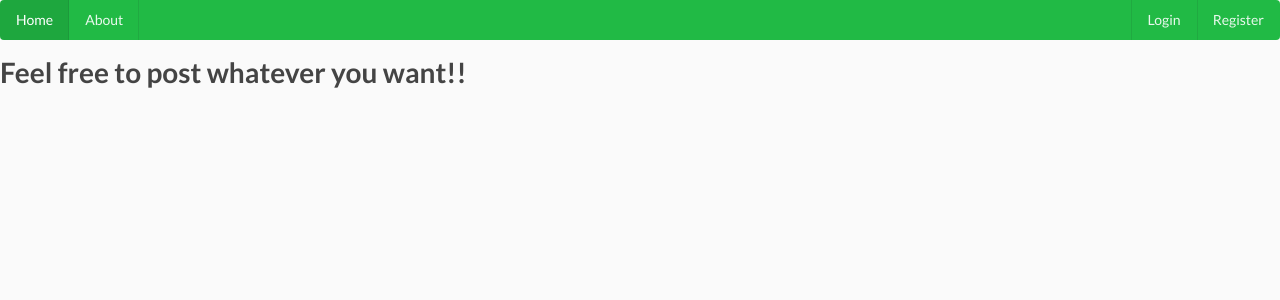
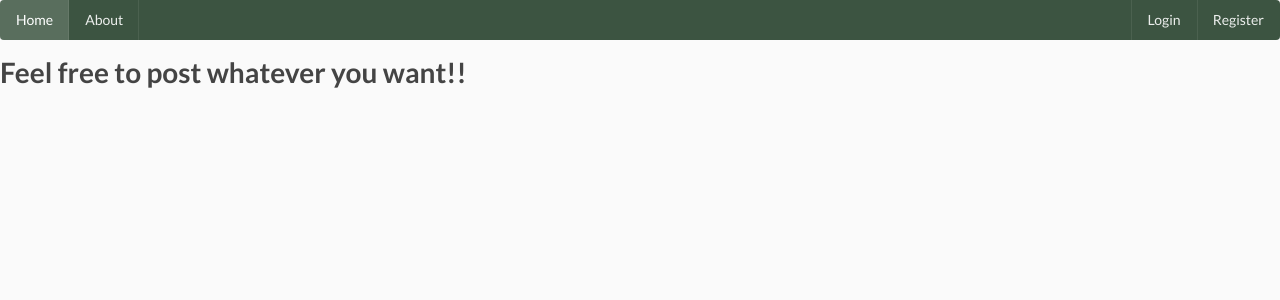
Before and after one commit to nikki-99/Social_media, a Flask app: page /about in a window 1280 px wide. Shown: the top 300 px of the page. Run offline with Flask 2, Linux system fonts and the light colour scheme; some libraries are stand-ins or nearby versions.

Commit message:
menu change

```diff
--- a/social_media/templates/base.html
+++ b/social_media/templates/base.html
@@ -14,7 +14,7 @@
   </head>
 <body>
 
-        <div class="ui light green inverted menu">
+        <div class="ui  inverted menu" style="background: #3c5441;">
 
         <a class="active item" href="{{ url_for('main.home')}}">
           Home
```
Also changed, not shown: social_media/site.db.
